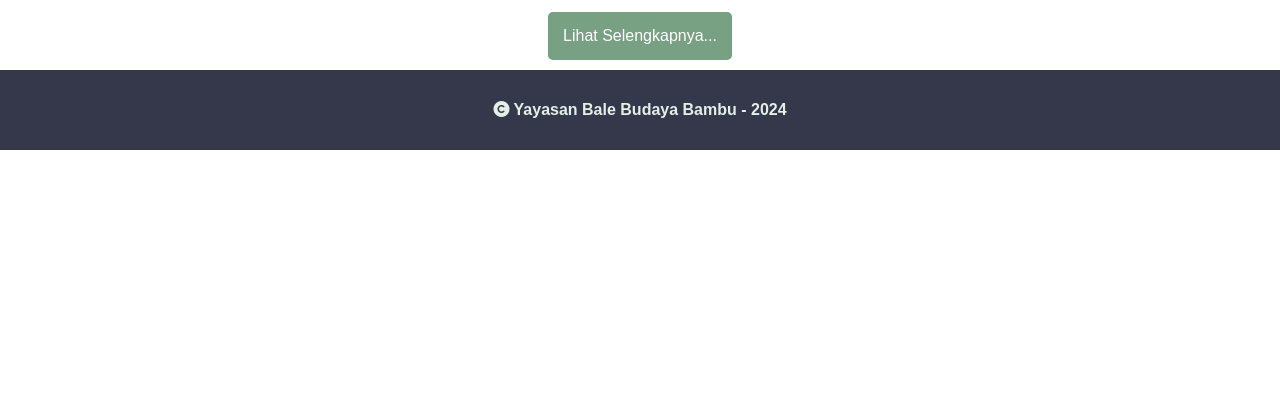
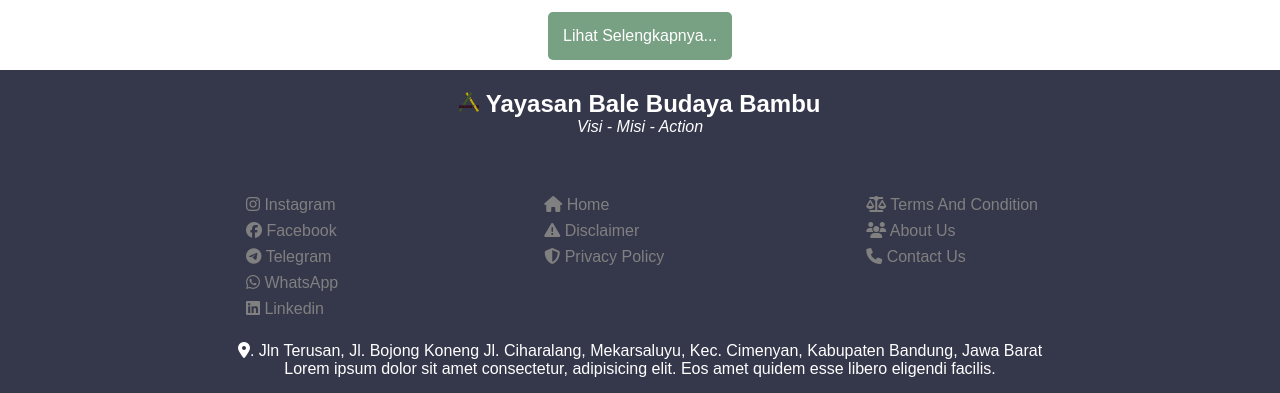
Before and after one commit to HiiIamDev/yayasan-bale-budaya-bambu, a plain HTML site: page index.html in a window 1280 px wide. Shown: the part 2317-2710 px from the top of the page. Before the commit the page ends 2467 px from the top, so only its background shows below. Drawn offline with Linux system fonts and the light colour scheme.

Commit message:
Adding: Footer With Style. Target: Adding Contact Pages, Join Us, Gallery Pages For 2 Days :D

```diff
--- a/index.html
+++ b/index.html
@@ -198,50 +198,56 @@
     <!-- FOOTER -->
 
     <footer>
-        <!-- <br>
-        <br>
-        <ul> -->
-            <!-- List if needed -->
-        <!-- </ul>
-        <div class="flex-footer">
-            <div class="anggota gr">
-                <h4>Anggota</h4>
-                <ol>
-                    <p>Nama</p>
-                    <p>Nama</p>
-                    <p>Nama</p>
-                    <p>Nama</p>
-                    <p>Nama</p>
-                </ol>
-            </div> -->
-<!--
-            <div class="contact-us gr">
-                <h4>Contact Us</h4>
-                <ol>
-                    <li><p>lorem@example.com</p</li>
-                    <li><p>lorem@example.com</p</li>
-                    <li><p>lorem@example.com</p</li>
-                    <li><p>lorem@example.com</p</li>
-                </ol>
+        <div class="container-footer">
+            <div class="wrapper-title-footer">
+                 <div class="title-footer">
+                    <div class="logo-title">
+                        <h2><img src="./Assets/logo.png" alt="Logo" class="logo"> Yayasan Bale Budaya Bambu</h2>
+                    </div>
+                    <i>Visi - Misi - Action</i>
+                </div>
+            </div>
+            <br>
+            <br>
+            <div class="container-list-footer">
+                <div class="wrapper-list-footer">
+                    <div class="social-med-footer flex">
+                        <ul>
+                            <li><a href="#"><i class="fa-brands fa-instagram"></i> Instagram</a></li>
+                            <li><a href="#"><i class="fa-brands fa-facebook"></i> Facebook</a></li>
+                            <li><a href="#"><i class="fa-brands fa-telegram"></i> Telegram</a></li>
+                            <li><a href="#"><i class="fa-brands fa-whatsapp"></i> WhatsApp</a></li>
+                            <li><a href="#"><i class="fa-brands fa-linkedin"></i> Linkedin</a></li>
+                        </ul>
+                    </div>
+                    <div class="list-priority flex">
+                        <a href="#"><i class="fa-solid fa-house"></i> Home</a>
+                        <a href="#"><i class="fa-solid fa-triangle-exclamation"></i> Disclaimer</a>
+                        <a href="#"><i class="fa-solid fa-shield-halved"></i> Privacy Policy</a>
+                    </div>
+                    <div class="list-more flex">
+                        <a href="#"><i class="fa-solid fa-scale-balanced"></i> Terms And Condition</a>
+                        <a href="#"><i class="fa-solid fa-users"></i> About Us</a>
+                        <a href="#"><i class="fa-solid fa-phone"></i> Contact Us</a>
+                    </div>
+                </div>
             </div>
 
-            <div class="about-us gr">
-                <p>About Us / Disclaimer</p>
-                <i>Lorem ipsum dolor sit amet consectetur, adipisicing elit. Quam deleniti nemo est.</i> -->
-            <!-- </div>
+            <div class="description">
+                <div class="wrapper-footer">
+                    <div class="information-footer">
+                        <p><i class="fa-solid fa-location-dot"></i>. Jln Terusan, Jl. Bojong Koneng Jl. Ciharalang, Mekarsaluyu, Kec. Cimenyan, Kabupaten Bandung, Jawa Barat</p>
+                    </div>
+                    <div class="paraf-footer">
+                        <p>Lorem ipsum dolor sit amet consectetur,
+                            adipisicing elit. Eos amet quidem esse libero eligendi facilis.</p>
+                    </div>
+                </div>
+            </div>
         </div>
-        <h3>Title</h3>
-        <p>Lorem ipsum dolor sit amet consectetur adipisicing elit.
-            Quisquam deleniti ad laudantium esse quibusdam, ipsa neque aliquid maiores sapiente,
-            ipsam nobis quis quaerat soluta aut provident perferendis voluptatum totam nisi,
-            odit consequuntur nostrum ullam autem expedita!
-            Debitis blanditiis velit harum voluptatibus nam!
-            Numquam architecto iste sint alias vel quod itaque mollitia animi
-            deserunt, eum quo!</p>
         <br>
-        <hr> -->
         <div class="wrapper-cp">
-            <h4><i class="fa-solid fa-copyright"></i> Yayasan Bale Budaya Bambu - 2024</h4>
+            <h6><i class="fa-solid fa-copyright"></i> Yayasan Bale Budaya Bambu - 2024</h6>
         </div>
     </footer>
 </body>
--- a/style.css
+++ b/style.css
@@ -477,50 +477,101 @@
 
 footer {
   /* width: 204vh; */
+  padding-top: 20px;
   width: 100%;
-  height: 10vh;
+  height: auto;
   background-color: #35374B;
   color: white;
-  display: flex;
-  flex-direction: column;
-  /* padding: 20px; */
-  /* padding: 10px; */
 }
 
-/* .flex-footer {
+.container-list-footer {
   display: flex;
-  justify-content: space-between;
-  flex-direction: row;
-  flex-wrap: wrap;
-  height: 80%;
+  justify-content: center;
 }
 
-.flex-footer div {
-  width: 330px;
-  margin-bottom: 30px;
-} */
+.container-footer {
+  width: 100%;
+}
 
-/* .gr {
-  width: 33%;
-} */
+.wrapper-title-footer {
+/*  width: 90%;*/
+  display: flex;
+/*  padding: 20px;*/
+  justify-content: center;
+  text-align: center;
+}
 
-/* .anggota {
-  /* text-align: center; */
-/* } */
+.logo-title {
+  display: flex;
+
+}
+
+.logo-title img {
+  position: relative;
+  top: -10px;
+  width: 20px;
+  height: 20px;
+}
+
 .wrapper-cp {
   width: 100%;
   height: 100%;
   display: flex;
   justify-content: center;
   align-items: center;
+  background-color: #35374B;
 }
 
-.wrapper-cp h4 {
-  color: #E4EFE7;
+.wrapper-cp h6 {
+  color: gray;
+}
+
+.flex {
+  display: flex;
+  flex-direction: column;
+  width: auto;
+  padding: 20px;
+
+}
+
+.flex ul {
+   list-style: none;
+
+}
+
+.flex a, .flex li {
+  color: gray;
+  text-decoration: none;
+  padding: 4px;
+  transition: 0.3s;
+}
+
+.flex a:hover {
+  color: white;
+}
+
+.wrapper-list-footer {
+  display: flex;
+  width: 90%;
+  justify-content: space-evenly;
+  flex-direction: row;
+  flex-wrap: wrap;
 }
 /*  RESNPONSIVE */
 
 /* NAVBAR RESNPONSIVE */
+
+.description {
+  text-align: center;
+  width: 100%;
+  display: flex;
+/*  flex-direction: column;*/
+  justify-content: center;
+}
+
+.wrapper-footer {
+  width: 70%;
+}
 
 
 
```
